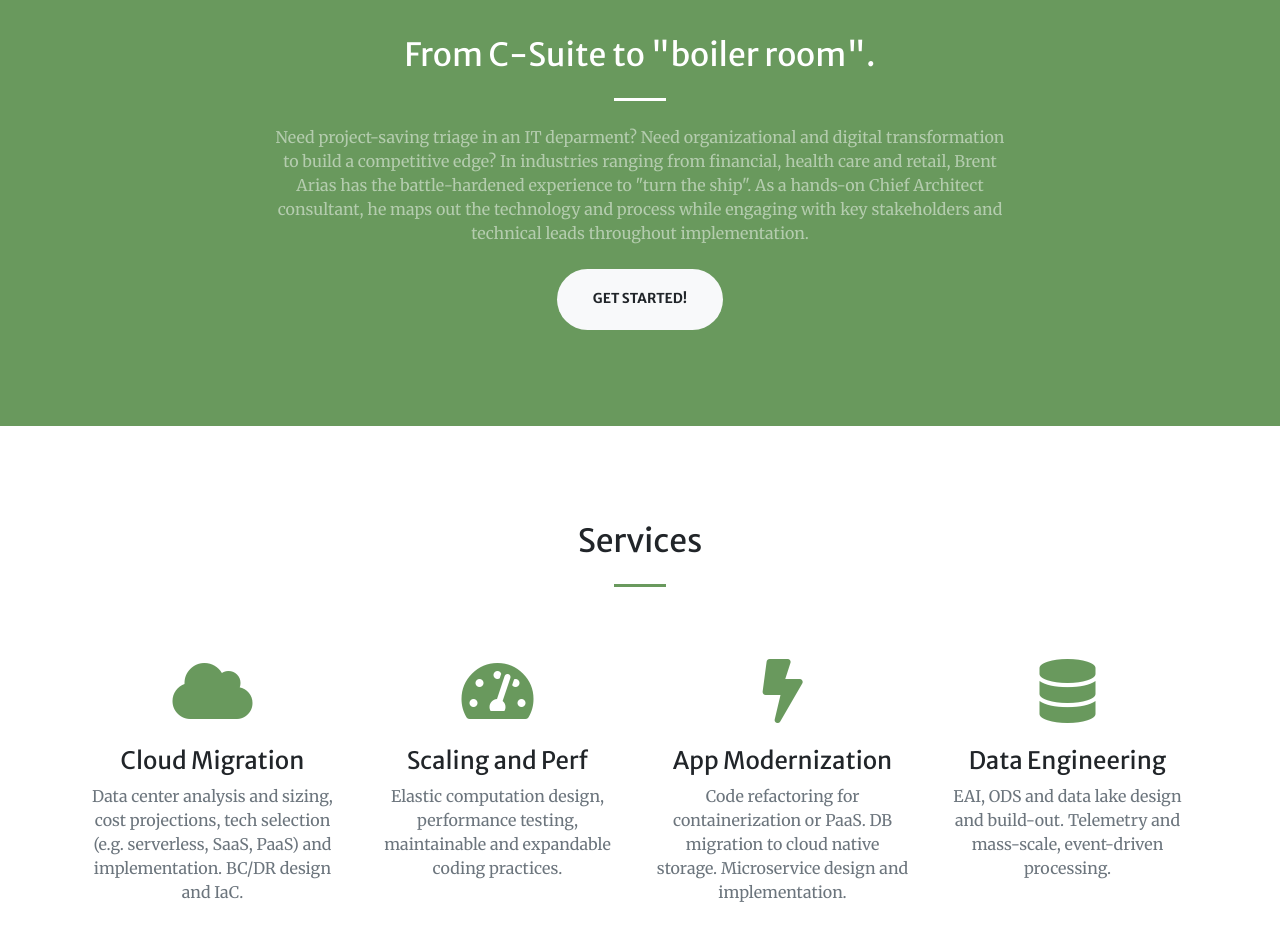
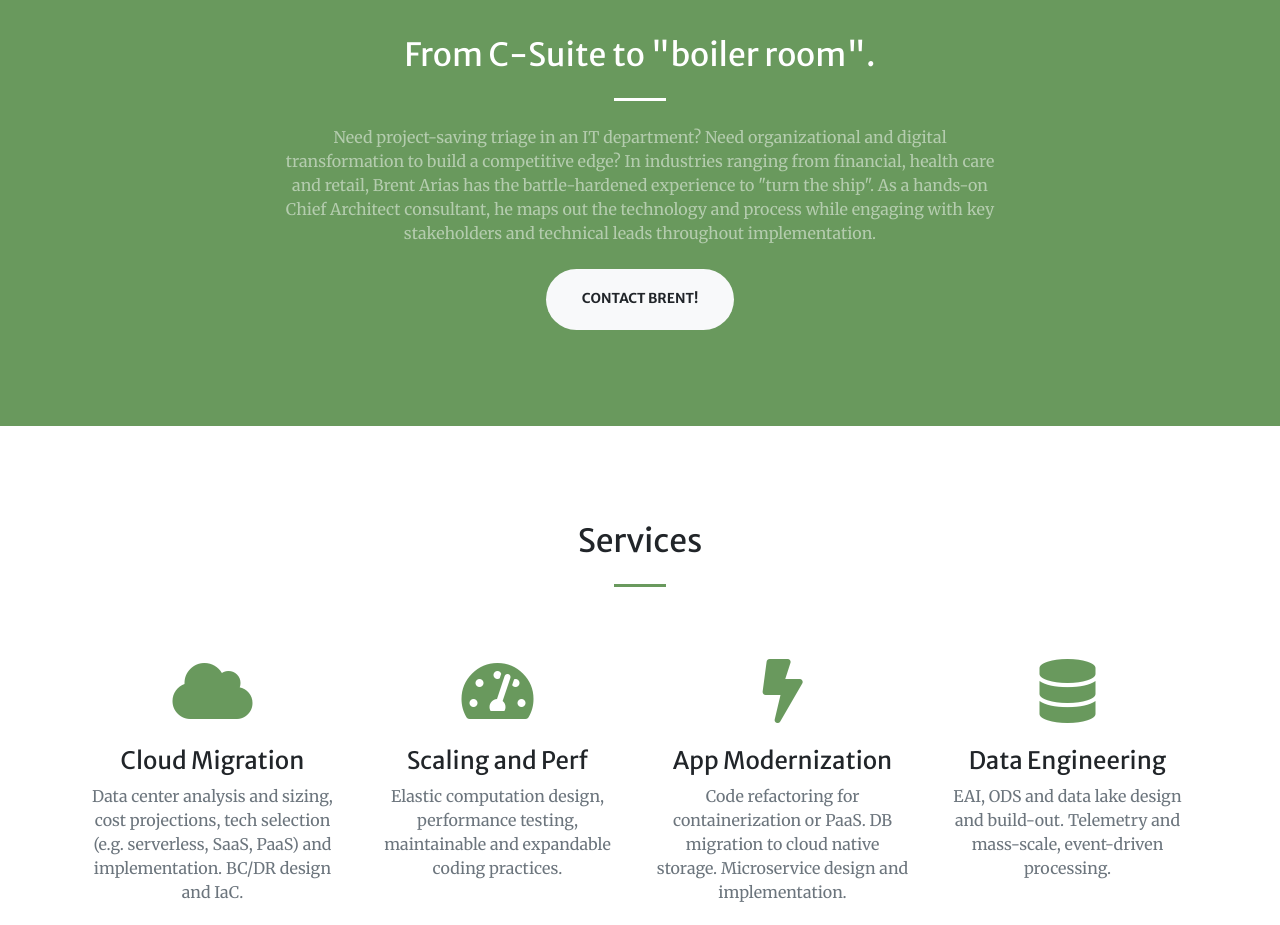
Before and after one commit to brentarias/g-axiscode, a Gatsby site: page / in a window 1280 px wide. Shown: the part 860-1785 px from the top of the page. Built offline with nearby package versions, Linux system fonts and the light colour scheme; Gatsby itself is replaced by a stand-in of ours.

Commit message:
Fix typo and wording.

```diff
--- a/src/pages/index.js
+++ b/src/pages/index.js
@@ -45,7 +45,7 @@
                 </h2>
                 <hr className="divider light my-4" />
                 <p className="text-white-50 mb-4">
-                  Need project-saving triage in an IT deparment? Need
+                  Need project-saving triage in an IT department? Need
                   organizational and digital transformation to build a
                   competitive edge? In industries ranging from financial, health
                   care and retail, Brent Arias has the battle-hardened
@@ -55,10 +55,10 @@
                 </p>
                 <a
                   className="btn btn-light btn-xl js-scroll-trigger"
-                  href="#services"
+                  href="#contact"
                   onClick={Scroller.handleAnchorScroll}
                 >
-                  Get Started!
+                  Contact Brent!
                 </a>
               </div>
             </div>
```
